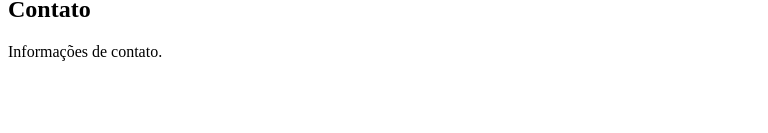
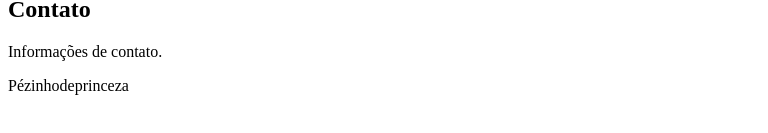
Before and after one commit to DevFaresNunes/Estudos, a plain HTML site: page index.html in a window 1280 px wide. Shown: the part 343-476 px from the top of the page, without its empty margins (0-768 px from the left). Drawn offline with Linux system fonts and the light colour scheme.

Commit message:
Update index.html

```diff
--- a/index.html
+++ b/index.html
@@ -53,6 +53,7 @@
                 <p>Informações de contato.</p>
             </div>
         </div>
+        <div class="footer">Pézinhodeprinceza</div>
 </body>
 <link rel="stylesheet" href="style.css">
 </html>
```
